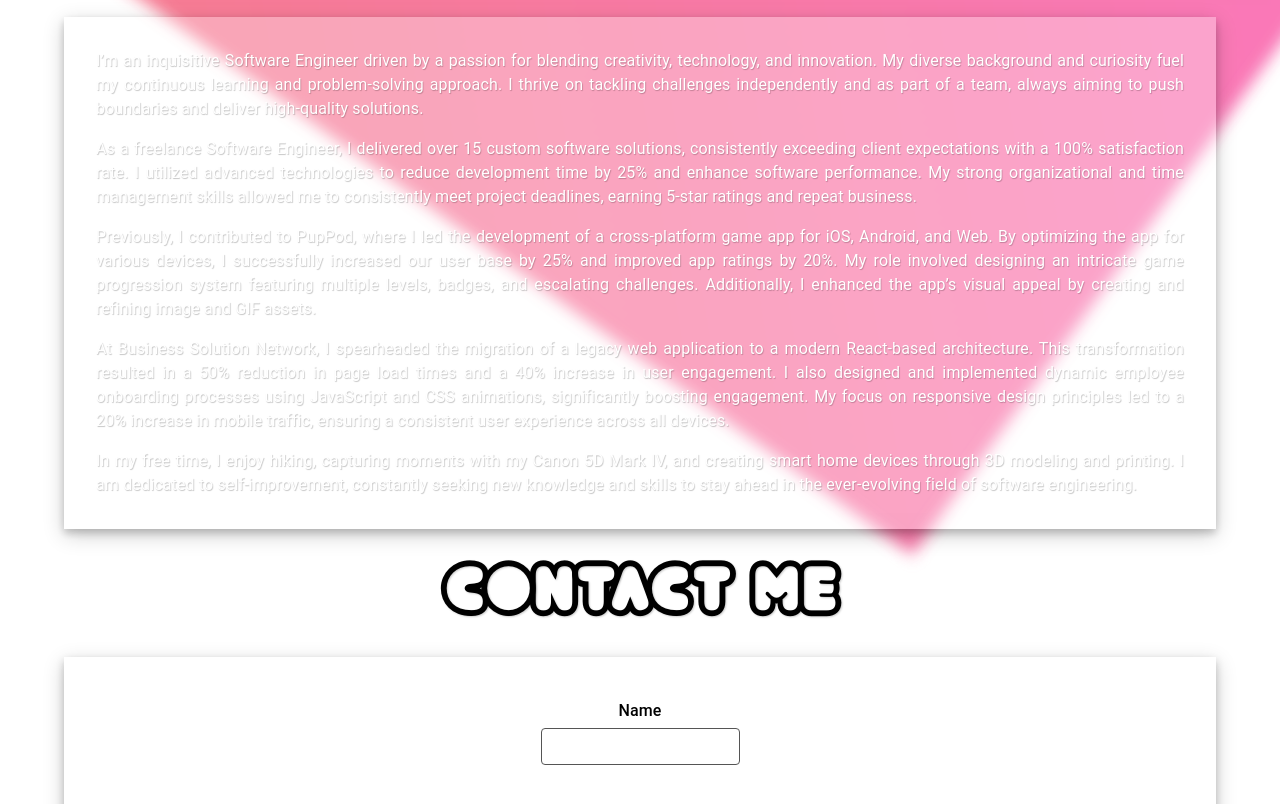
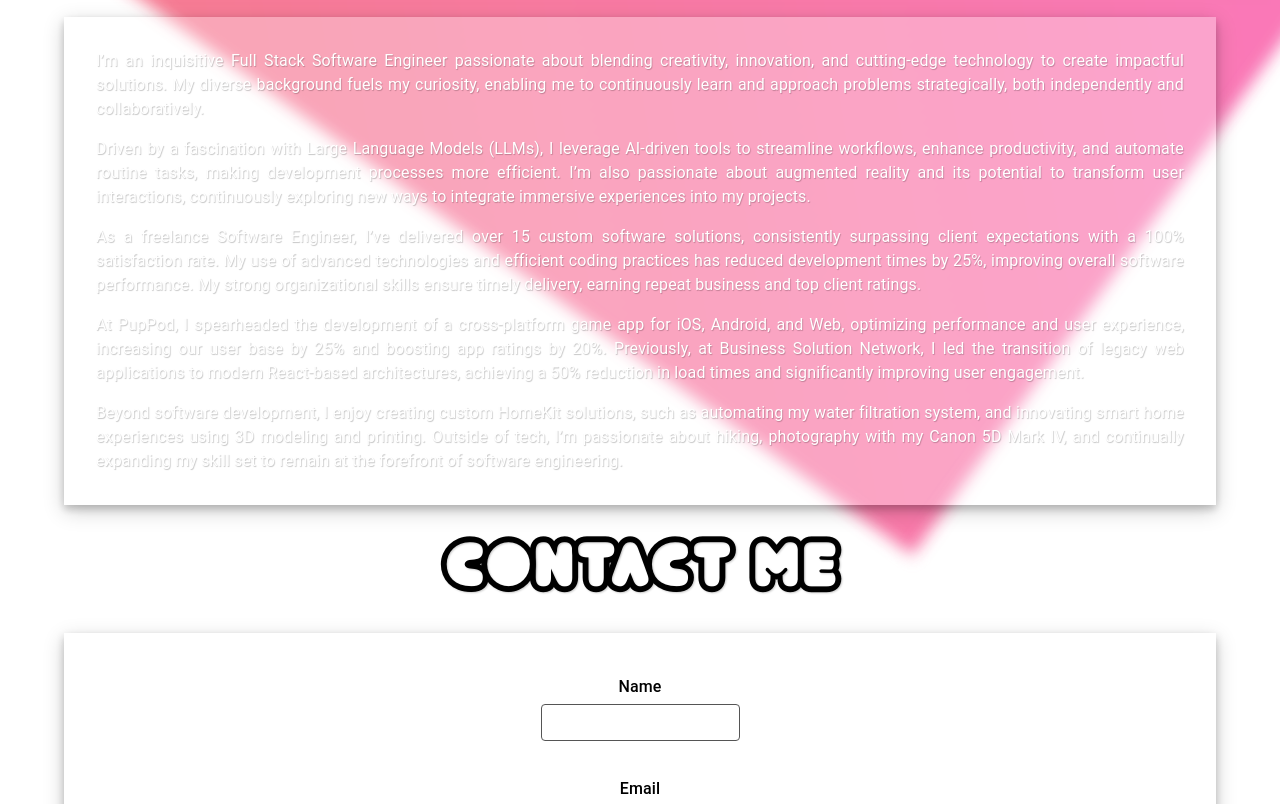
Before and after one commit to anton3ch/portfolio-react, a React (Create React App) app: page / in a window 1280 px wide. Shown: the part 1520-2324 px from the top of the page. Built offline with nearby package versions, Linux system fonts and the light colour scheme; a web font is replaced by a local one.

Commit message:
update bio

```diff
--- a/src/components/AboutMe.js
+++ b/src/components/AboutMe.js
@@ -2,15 +2,15 @@ import React from "react";
 import { Typography } from "@mui/material";
 
 const aboutMeText =
-  `I’m an inquisitive Software Engineer driven by a passion for blending creativity, technology, and innovation. My diverse background and curiosity fuel my continuous learning and problem-solving approach. I thrive on tackling challenges independently and as part of a team, always aiming to push boundaries and deliver high-quality solutions.
+  `I’m an inquisitive Full Stack Software Engineer passionate about blending creativity, innovation, and cutting-edge technology to create impactful solutions. My diverse background fuels my curiosity, enabling me to continuously learn and approach problems strategically, both independently and collaboratively.
 
-As a freelance Software Engineer, I delivered over 15 custom software solutions, consistently exceeding client expectations with a 100% satisfaction rate. I utilized advanced technologies to reduce development time by 25% and enhance software performance. My strong organizational and time management skills allowed me to consistently meet project deadlines, earning 5-star ratings and repeat business.
+Driven by a fascination with Large Language Models (LLMs), I leverage AI-driven tools to streamline workflows, enhance productivity, and automate routine tasks, making development processes more efficient. I’m also passionate about augmented reality and its potential to transform user interactions, continuously exploring new ways to integrate immersive experiences into my projects.
 
-Previously, I contributed to PupPod, where I led the development of a cross-platform game app for iOS, Android, and Web. By optimizing the app for various devices, I successfully increased our user base by 25% and improved app ratings by 20%. My role involved designing an intricate game progression system featuring multiple levels, badges, and escalating challenges. Additionally, I enhanced the app’s visual appeal by creating and refining image and GIF assets.
+As a freelance Software Engineer, I’ve delivered over 15 custom software solutions, consistently surpassing client expectations with a 100% satisfaction rate. My use of advanced technologies and efficient coding practices has reduced development times by 25%, improving overall software performance. My strong organizational skills ensure timely delivery, earning repeat business and top client ratings.
 
-At Business Solution Network, I spearheaded the migration of a legacy web application to a modern React-based architecture. This transformation resulted in a 50% reduction in page load times and a 40% increase in user engagement. I also designed and implemented dynamic employee onboarding processes using JavaScript and CSS animations, significantly boosting engagement. My focus on responsive design principles led to a 20% increase in mobile traffic, ensuring a consistent user experience across all devices.
+At PupPod, I spearheaded the development of a cross-platform game app for iOS, Android, and Web, optimizing performance and user experience, increasing our user base by 25% and boosting app ratings by 20%. Previously, at Business Solution Network, I led the transition of legacy web applications to modern React-based architectures, achieving a 50% reduction in load times and significantly improving user engagement.
 
-In my free time, I enjoy hiking, capturing moments with my Canon 5D Mark IV, and creating smart home devices through 3D modeling and printing. I am dedicated to self-improvement, constantly seeking new knowledge and skills to stay ahead in the ever-evolving field of software engineering.`.trim();
+Beyond software development, I enjoy creating custom HomeKit solutions, such as automating my water filtration system, and innovating smart home experiences using 3D modeling and printing. Outside of tech, I’m passionate about hiking, photography with my Canon 5D Mark IV, and continually expanding my skill set to remain at the forefront of software engineering.`.trim();
 
 export default function AboutMe() {
   const paragraphs = aboutMeText.split("\n\n");
```
